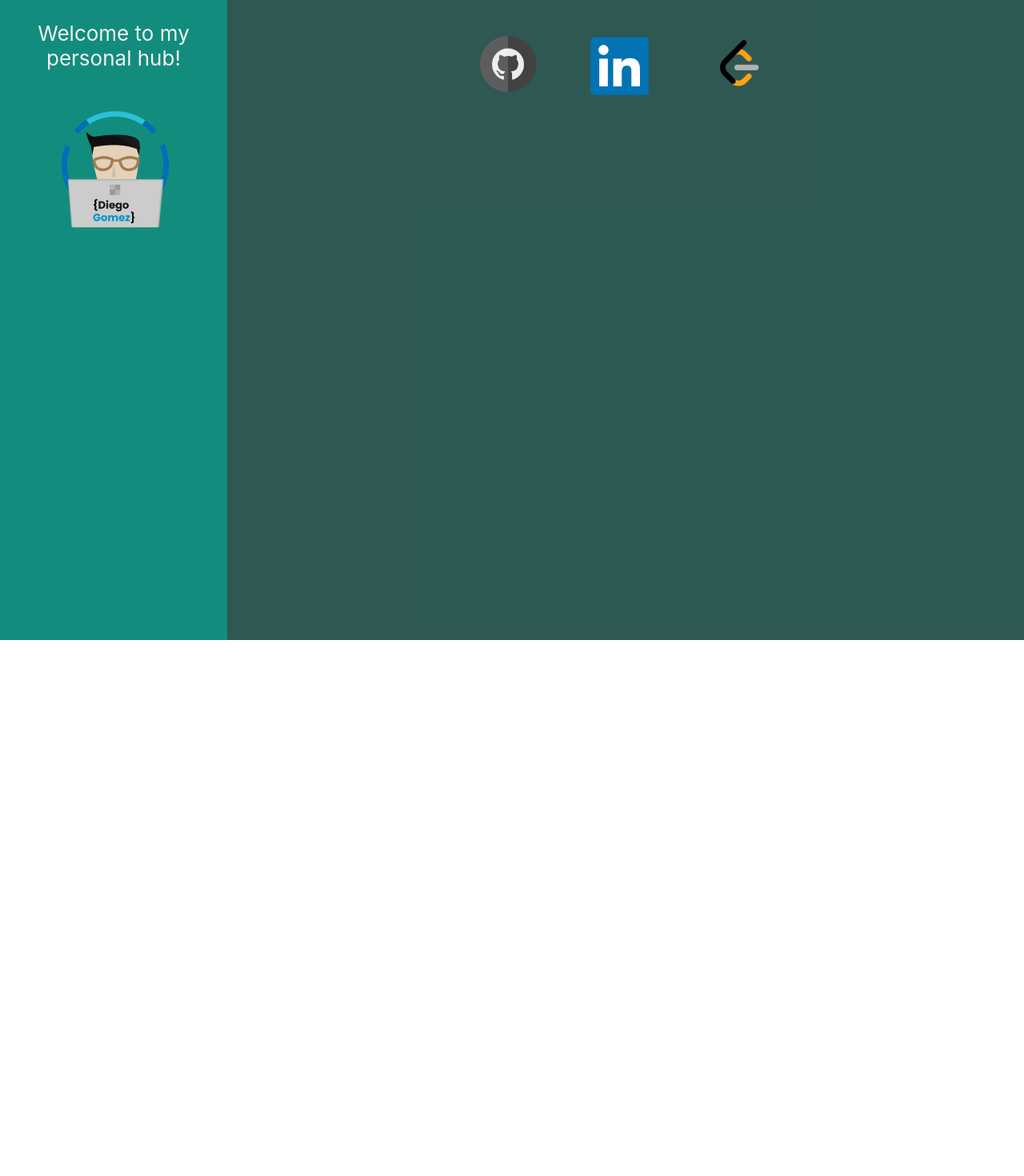
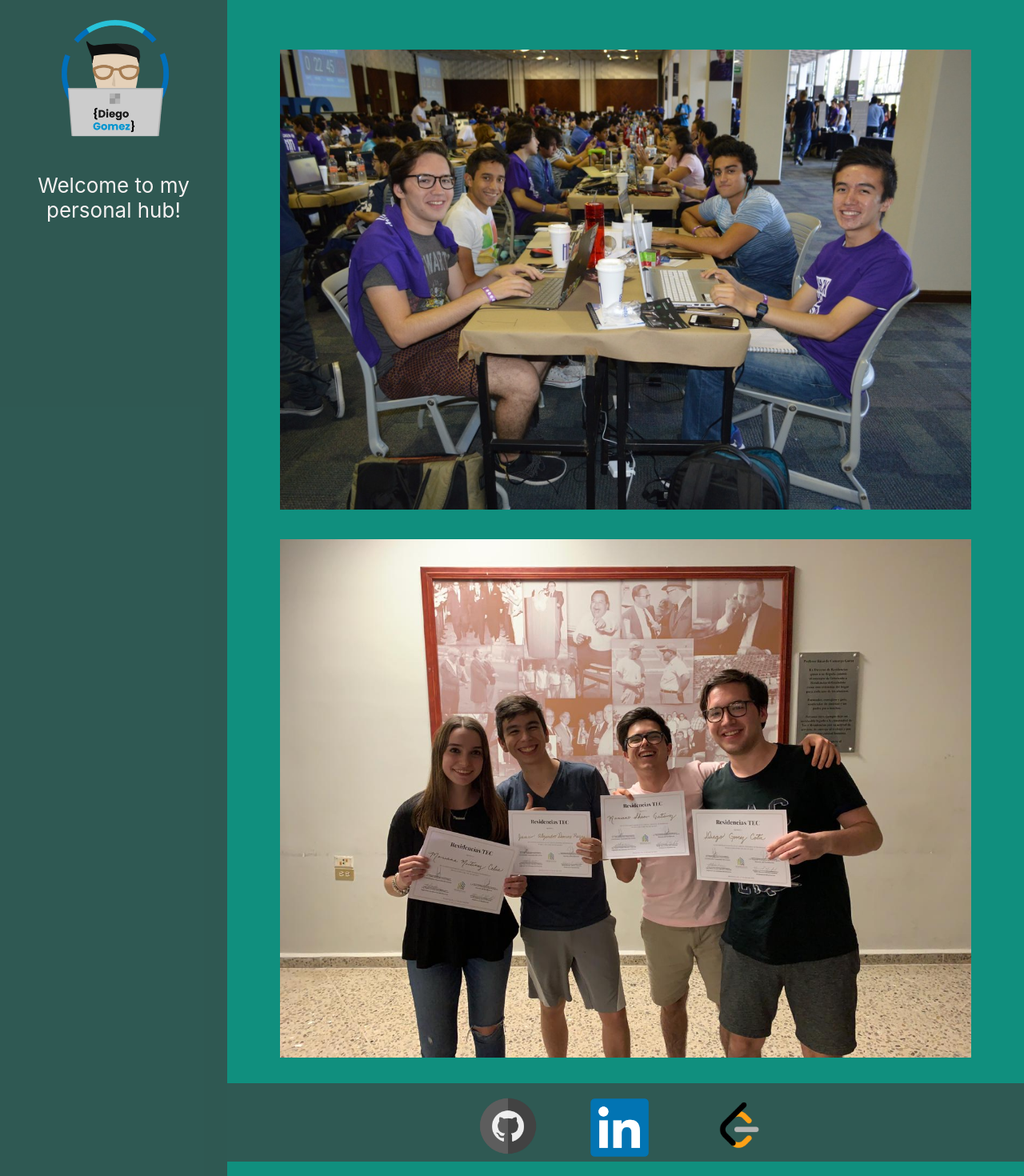
Before and after one commit to diegomezcota/MyHub, a React (Create React App) app: page / in a window 1280 px wide. Shown: the top 1470 px of the page at 80% size. Before the commit the page ends 800 px from the top, so only its background shows below. Built offline with nearby package versions, Linux system fonts and the light colour scheme.

Commit message:
merged dev

```diff
--- a/src/App.css
+++ b/src/App.css
@@ -1,11 +1,11 @@
 .App {
   text-align: center;
   background-color: rgb(18, 141, 125);
-  background-attachment: fixed;
 }
 
 .userBar {
   float: left;
+  background: rgba(63, 61, 61, 0.65);
 }
 
 .App-header {
@@ -49,10 +49,23 @@
 /*rgba agrega opacidad, la transparencia va del 0 a 1, se usa en el diseño web moderno, se utiliza en cajas de
 contenedores y se utiliza para dar transparencia y poner un fondo*/
 
-.contactMe {
+.feed {
+  background-color: rgba(14, 146, 128, 0.4);
+  width: 100%;
+  color: white;
+  float: left;
+}
+
+.socialMediaBar {
   background: rgba(63, 61, 61, 0.65);
-  color: white;
-  width: 100%;
+}
+
+.achievements{
+  position: relative;
+}
+
+.an_achievementPhoto{
+  width: 54rem;
 }
 
 .leetcodeLogo {
--- a/src/App.js
+++ b/src/App.js
@@ -8,17 +8,23 @@ function App() {
     <div className="App">
       <header className="App-header">
         <div className="userBar">
+          <img className = "xmasLogo" src="./media/me.png" width = "200rem" alt = "Me animated" title="Me animated, created by @christ0089 (Twitter)"/>
           <p>
             Welcome to my personal hub!
           </p>
-
-          <img src="./media/me.png" width = "200rem" alt = "Me animated" title="Me animated, created by @christ0089 (Twitter)"/>
-
         </div>
 
-        <div className = "contactMe">
+        <div className = "feed">
+
+          <div className = "achievements">
+              <br/><br/>
+              <img className = "an_achievementPhoto" src="./media/hackMTY.jpg"/>
+              <br/> <br/>
+              <img className = "an_achievementPhoto" src="./media/marianoChatbot.jpg"/>
+          </div>
+
+          <div className = "socialMediaBar">
             <p>
-
               <a href="https://github.com/diegomezcota" src = "https://github.com/diegomezcota" target="_blank">
                 <img className = "socialMedia" src = "./media/githubLogo.png" alt = "GitHub logo" title="Take a look at my GitHub!" width="77.5rem"/>
               </a>
@@ -34,6 +40,8 @@ function App() {
             </p>
           </div>
 
+        </div>
+
       </header>
 
     </div>
```
Also changed, not shown: public/media/hackMTY.jpg (added), public/media/marianoChatbot.jpg (added). Lines whose indentation alone changed are shown as unchanged.
